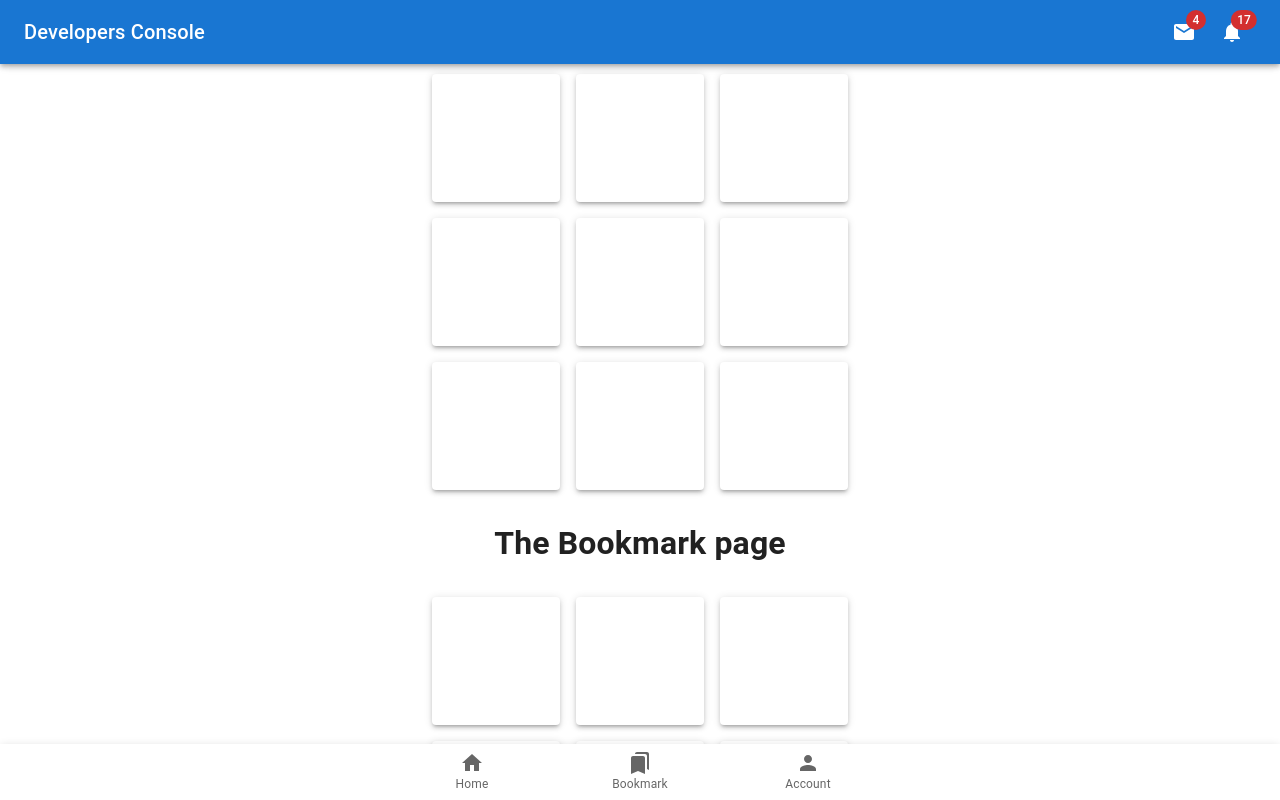
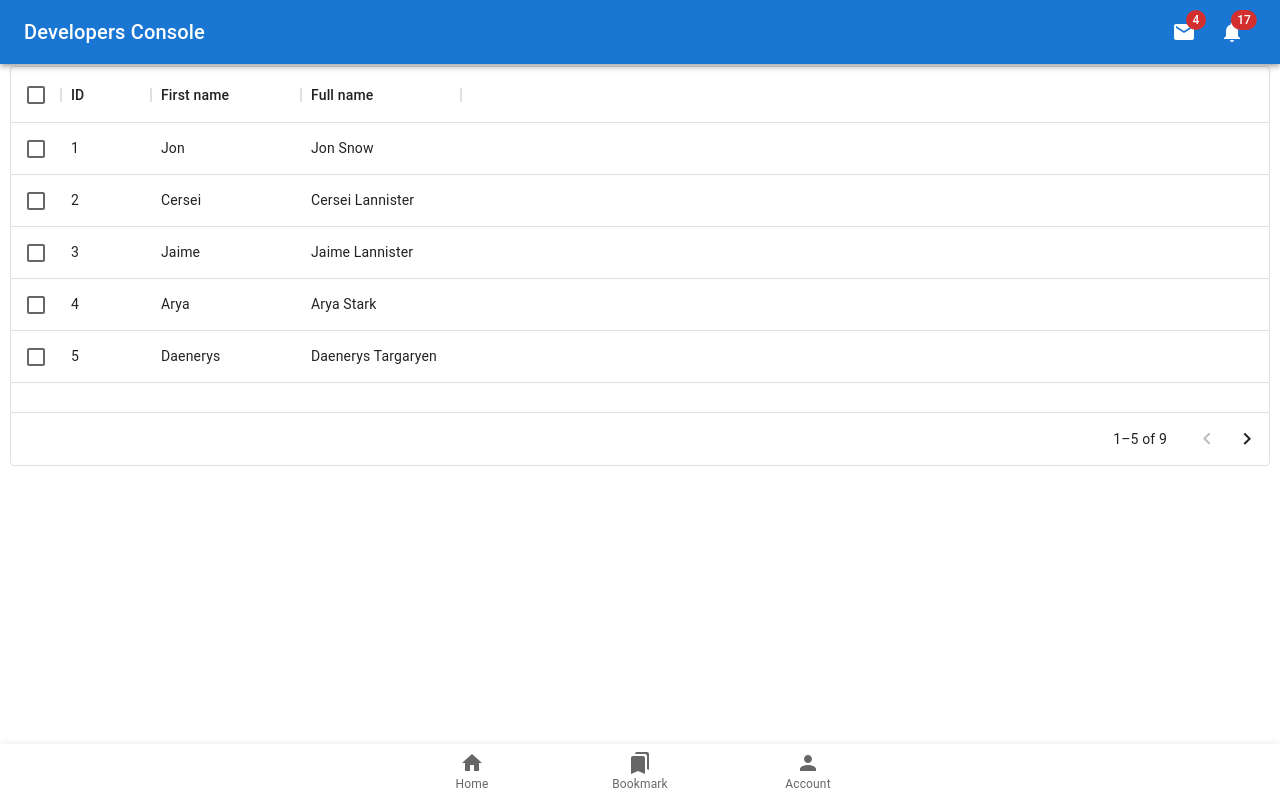
Before and after one commit to jahrulezfrancis/developers-console, a React (Create React App) app: page /bookmark in a window 1280 px wide. Shown: the top 800 px of the page. Built offline with nearby package versions, Linux system fonts and the light colour scheme.

Commit message:
added more items on bookmark page

```diff
--- a/package.json
+++ b/package.json
@@ -9,6 +9,7 @@
     "@material-ui/lab": "^4.0.0-alpha.61",
     "@mui/icons-material": "^5.10.3",
     "@mui/material": "^5.10.3",
+    "@mui/x-data-grid": "^5.17.1",
     "axios": "^0.27.2",
     "formik": "^2.2.9",
     "react": "^18.2.0",
--- a/src/Components/Interface/Routes.jsx
+++ b/src/Components/Interface/Routes.jsx
@@ -3,6 +3,7 @@
 import { Paper } from '@mui/material';
 import PostCard from './Post';
 import { SignInForm } from '../Pages/SignUp';
+import BookmarkPage from '../Pages/Bookmark';
 
 
 const DemoCard = () => {
@@ -30,15 +31,7 @@
 
     return (
         <Box justifyContent='center' padding={'10px'}>
-            <DemoCard />
-            <DemoCard />
-            <DemoCard />
-            <Box textAlign={'center'}>
-                <h1>The Bookmark page</h1>
-            </Box>
-            <DemoCard />
-            <DemoCard />
-            <DemoCard />
+            <BookmarkPage />
         </Box>
     )
 }
--- /dev/null
+++ b/src/Components/Pages/Bookmark.jsx
@@ -0,0 +1,52 @@
+import * as React from 'react';
+import Box from '@mui/material/Box';
+import { DataGrid } from '@mui/x-data-grid';
+
+
+
+const columns = [
+    { field: 'id', headerName: 'ID', width: 90 },
+    {
+        field: 'firstName',
+        headerName: 'First name',
+        width: 150,
+        editable: true,
+    },
+    {
+        field: 'fullName',
+        headerName: 'Full name',
+        description: 'This column has a value getter and is not sortable.',
+        sortable: false,
+        width: 160,
+        valueGetter: (params) =>
+            `${params.row.firstName || ''} ${params.row.lastName || ''}`,
+    },
+];
+
+const rows = [
+    { id: 1, lastName: 'Snow', firstName: 'Jon', age: 35 },
+    { id: 2, lastName: 'Lannister', firstName: 'Cersei', age: 42 },
+    { id: 3, lastName: 'Lannister', firstName: 'Jaime', age: 45 },
+    { id: 4, lastName: 'Stark', firstName: 'Arya', age: 16 },
+    { id: 5, lastName: 'Targaryen', firstName: 'Daenerys', age: null },
+    { id: 6, lastName: 'Melisandre', firstName: null, age: 150 },
+    { id: 7, lastName: 'Clifford', firstName: 'Ferrara', age: 44 },
+    { id: 8, lastName: 'Frances', firstName: 'Rossini', age: 36 },
+    { id: 9, lastName: 'Roxie', firstName: 'Harvey', age: 65 },
+];
+
+export default function BookmarkPage() {
+    return (
+        <Box sx={{ height: 400, width: '100%' }}>
+            <DataGrid
+                rows={rows}
+                columns={columns}
+                pageSize={5}
+                rowsPerPageOptions={[5]}
+                checkboxSelection
+                disableSelectionOnClick
+                experimentalFeatures={{ newEditingApi: true }}
+            />
+        </Box>
+    );
+}
```
Also changed, not shown: src/Components/Pages/SignUp.jsx (indentation only), 1 other file (tests, documents, lock files or other folders).
